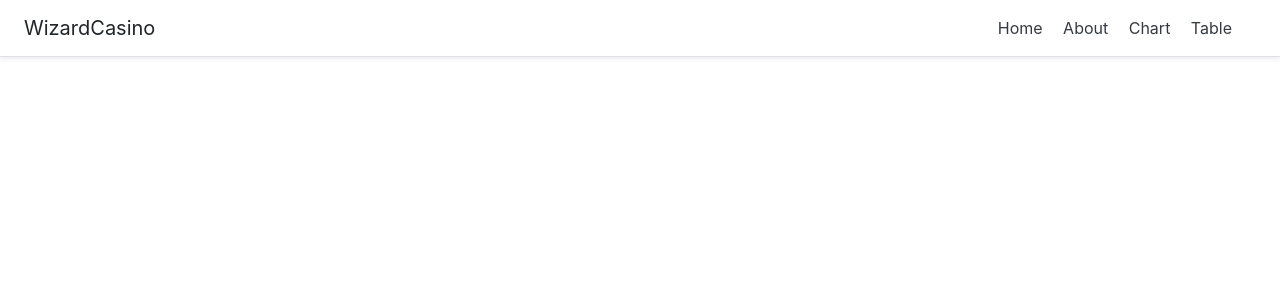
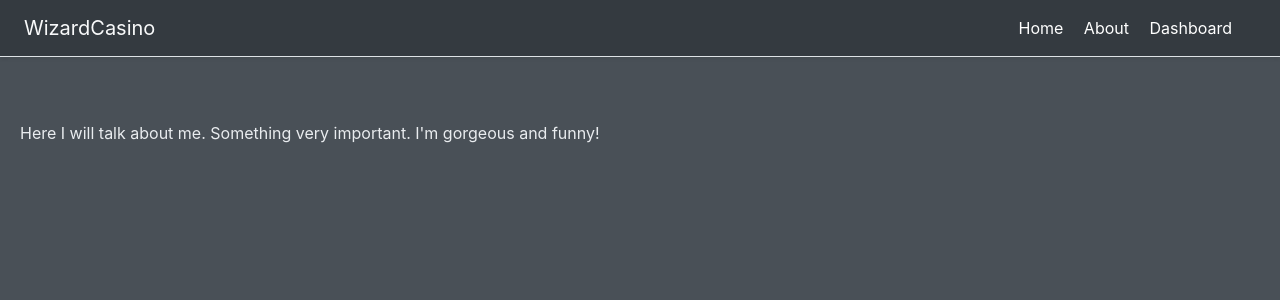
Before and after one commit to NadyZabi/WIzardCasino, a Flask app: page / in a window 1280 px wide. Shown: the top 300 px of the page. Run offline with Flask 2, Linux system fonts and the light colour scheme; some libraries are stand-ins or nearby versions.

Commit message:
merge chart and table in stat file.

```diff
--- a/app.py
+++ b/app.py
@@ -14,18 +14,16 @@ def index():
 def about():
     return render_template("about.html")
 
-@app.route('/chart')
-def chart():
-    return render_template("chart.html")
-
 # Table parametres
-
 headings = ('Time','Black','Zero','Red')
 data = pd.read_csv('data.csv', sep=";")
 
-@app.route('/table')
-def table():
-    return render_template("table.html", headings=headings, data=data)
+@app.route('/stat')
+def stat():
+    tmp = pd.read_csv('data.csv', sep=";")
+    val = tmp.count().values.tolist()[1:]
+    labels = list(tmp.count().keys())[1:]
+    return render_template("stat.html",headings=headings, data=data,labels=labels, val=val)
 
 if __name__=="__main__":
     app.run(debug=True)
--- a/static/css/main.css
+++ b/static/css/main.css
@@ -1,3 +1,16 @@
+body, div {
+  color: #e9ecef;
+  background-color: #495057;
+}
+
+h5 {
+  color:#f8f9fa;
+}
+
+h6 {
+  text-align:center;
+}
+
 .scroll_table {
    width:300px;
    height: 50px;
@@ -20,11 +33,3 @@ p {
 
 
 tr:hover {background-color: #f5f5f5;}
-
-.zero {
-  color: green;
-  font-size: 16;
-}
-.red {
-  color:red;
-}
--- a/templates/index.html
+++ b/templates/index.html
@@ -11,15 +11,16 @@
 </head>
 <body>
 
-<div class="d-flex flex-column flex-md-row align-items-center p-3 px-md-4 mb-3 bg-white border-bottom shadow-sm">
-  <h5 class="my-0 mr-md-auto font-weight-normal">WizardCasino</h5>
-  <nav class="my-2 my-md-0 mr-md-3">
-    <a class="p-2 text-dark" href="/">Home</a>
-    <a class="p-2 text-dark" href="/about">About</a>
-    <a class="p-2 text-dark" href="/chart">Chart</a>
-    <a class="p-2 text-dark" href="/table">Table</a>
-  </nav>
-</div>
-
+  <div class="d-flex flex-column flex-md-row align-items-center p-3 px-md-4 mb-3 bg-dark border-bottom shadow-sm">
+    <h5 class="my-0 mr-md-auto font-weight-normal">WizardCasino</h5>
+    <nav class="my-2 my-md-0 mr-md-3">
+      <a class="p-2 text-white" href="/">Home</a>
+      <a class="p-2 text-white" href="/about">About</a>
+      <a class="p-2 text-white" href="/stat">Dashboard</a>
+    </nav>
+  </div>
+  <div class="text">
+  <p> Here I will talk about me. Something very important. I'm gorgeous and funny! </p>
+  </div>
 </body>
 </html>
```
Also changed, not shown: templates/about.html (+8 -9 lines), templates/chart.html (deleted, +0 -49 lines), templates/stat.html (added, +73 -0 lines), templates/table.html (deleted, +0 -46 lines), test.py (+18 -17 lines), img/eu_roulette.png (added).
